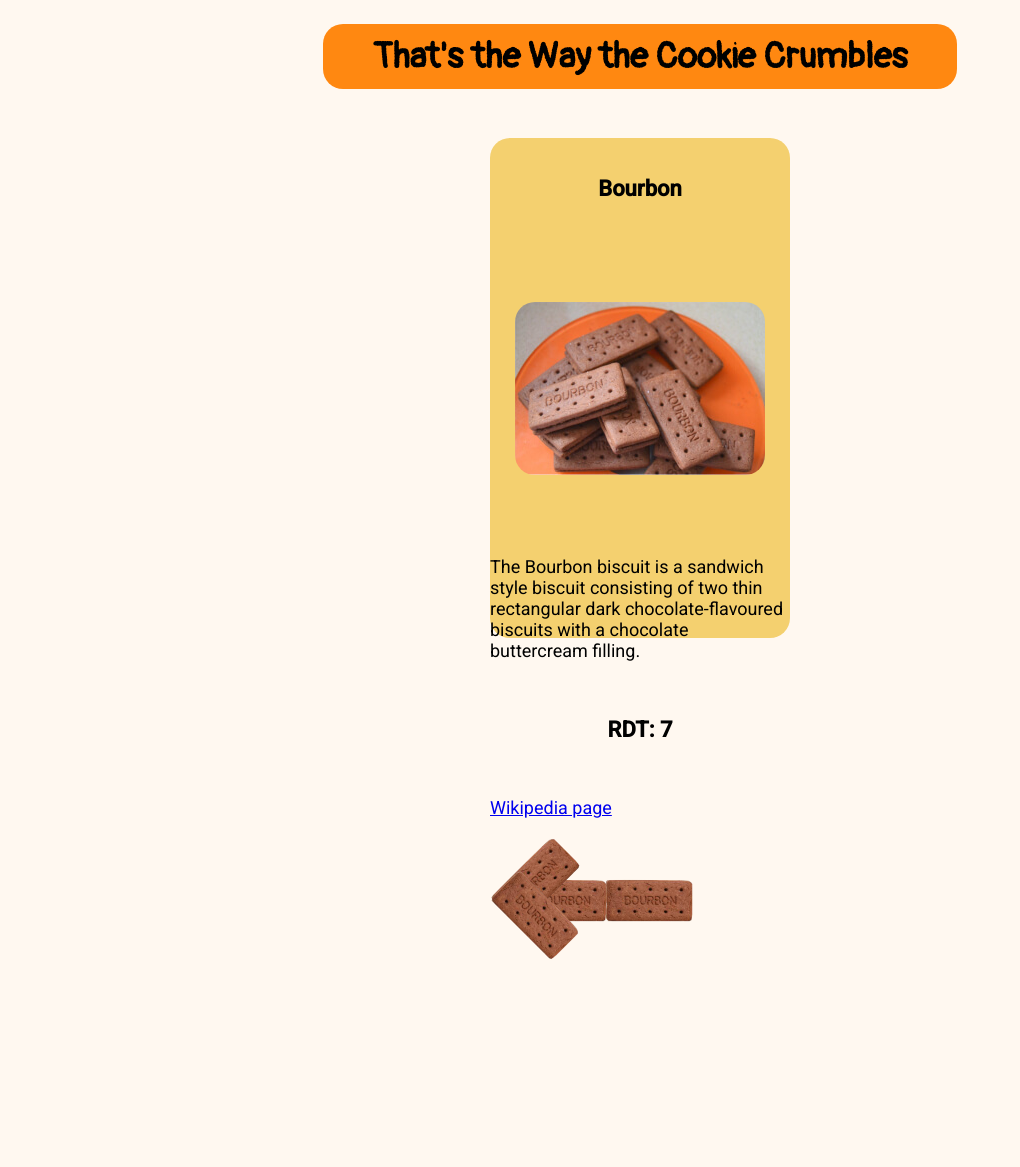
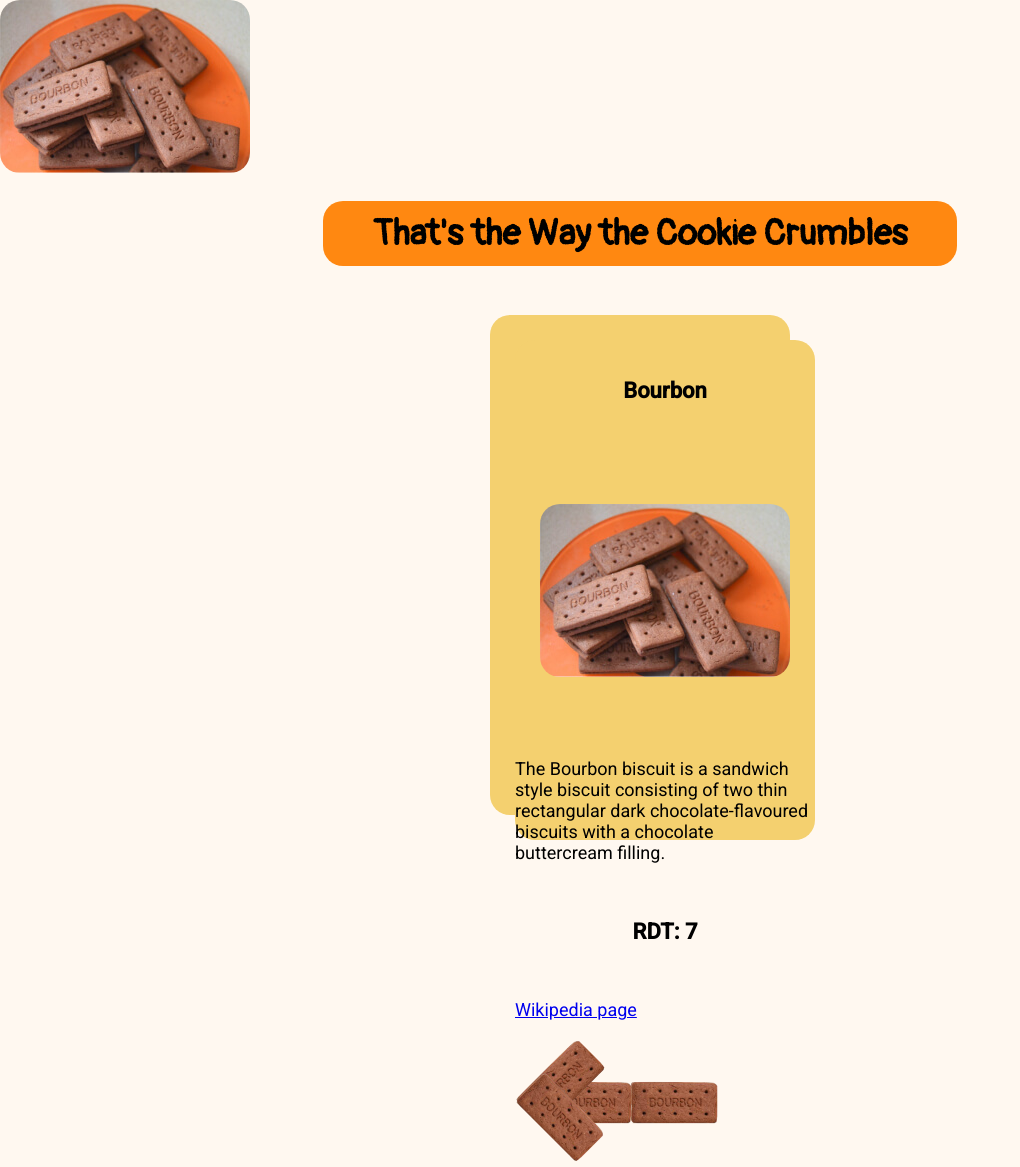
Before and after one commit to iO-Academy/2021-jan-sloths-biscuit-app, a PHP site: page /singleBiscuit.php?id=1 in a window 1280 px wide. Shown: the whole page, without its empty margins (0-1020 px from the left). Before the commit the page ends 965 px from the top, so only its background shows below. Run offline with PHP 8.4, Linux system fonts and the light colour scheme; data comes from the database, SQL or seed files in the repository.

Commit message:
added extra stuff to print function

```diff
--- a/src/BiscuitDetailPrinter.php
+++ b/src/BiscuitDetailPrinter.php
@@ -19,7 +19,8 @@
         $ID = $singleBiscuitObject->getID();
 
         $biscuitString =
-            '<div class="card"><div class="title-container"><div class="item-header">
+            '<img class="bg-image" src="' . $image .'"><div class="header-container"><h1>That\'s the Way the Cookie Crumbles</h1></div><div  class="outer-container">
+           <div class="card"><div class="card"><div class="title-container"><div class="item-header">
 <h2>' . $name . '</h2></div></div>
 <div class="column-container"><div class="item-img"><img src="' . $image . '" alt="' . $name . ' biscuit' . '"></div></div>
 <div class="item-description-container"><div class="item-description"><p>' . $description . '</p></div><div class="item-data"><h3>RDT: ' . $RDT . '</h3></div><div class="wiki-btn"><a href="' . $wikipedia . '"><p>Wikipedia page</p></a><div class="back-btn"><a href="index.php"><img src="assets/images/bourbon-btn.png"></a></div></div></div>';
--- a/src/singleBiscuit.php
+++ b/src/singleBiscuit.php
@@ -28,10 +28,7 @@
 <body>
 
 <main>
-    <div class="header-container">
-        <h1>That's the Way the Cookie Crumbles</h1>
-    </div>
-    <div  class="outer-container">
+
         <?php echo BiscuitDetailPrinter::printBiscuit($singleBiscuitObject) ?>
     </div>
 </main>
```
Also changed, not shown: src/test/BiscuitDetailPrinterTest.php (+2 -1 lines).
